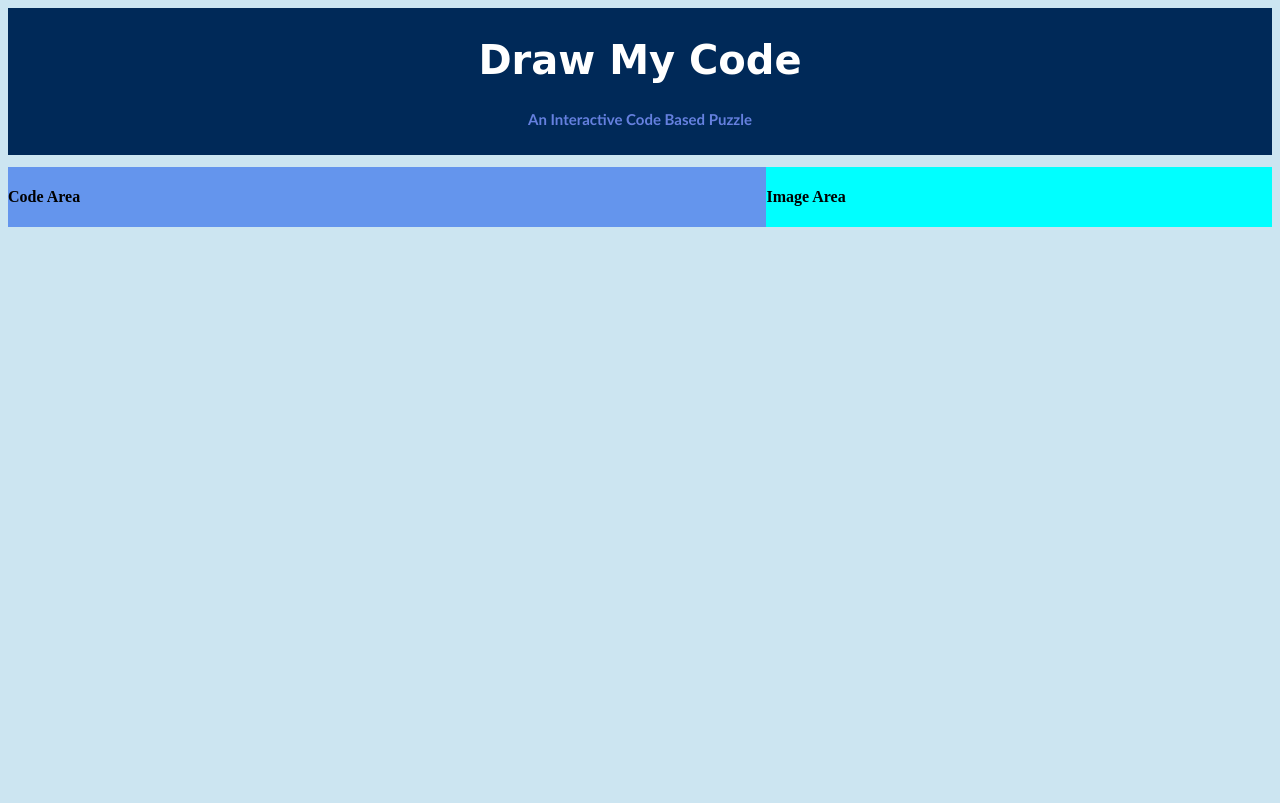
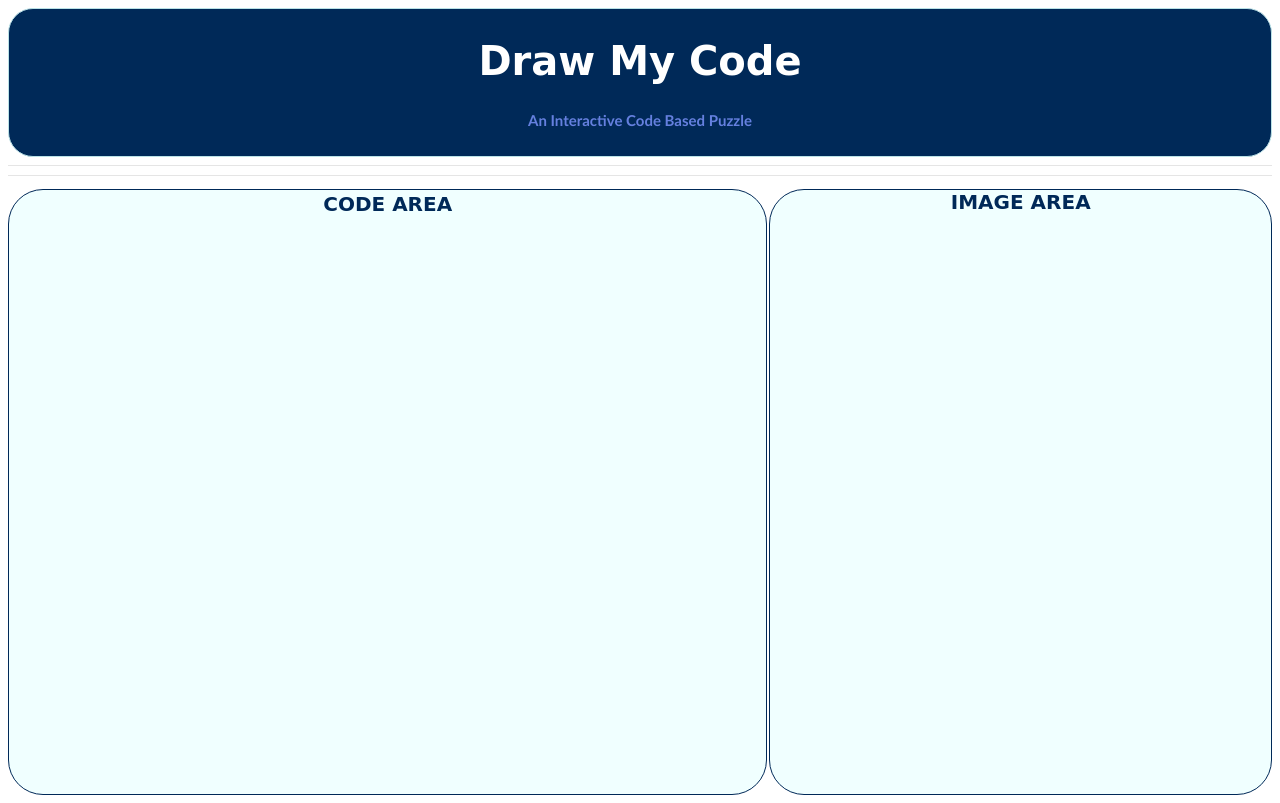
Before and after one commit to arjkashyap/Draw-My-Code, a React (Create React App) app: page / in a window 1280 px wide. Built offline with nearby package versions, Linux system fonts and the light colour scheme.

Commit message:
Game and Image area

```diff
--- a/src/App.css
+++ b/src/App.css
@@ -1,3 +1,10 @@
 .App {
   align-items: center;
 }
+
+.seperator {
+  border: 0;
+  height: 0;
+  border-top: 1px solid rgba(0, 0, 0, 0.1);
+  border-bottom: 1px solid rgba(255, 255, 255, 0.3);
+}
--- a/src/App.js
+++ b/src/App.js
@@ -7,6 +7,8 @@ function App() {
   return (
     <div className="App">
       <Header />
+      <hr className="seperator" />
+      <hr className="seperator" />
       <GameArea />
     </div>
   );
--- a/src/components/CodeArea.js
+++ b/src/components/CodeArea.js
@@ -6,7 +6,7 @@ import "../css/CodeArea.css";
 function CodeArea() {
   return (
     <div className="CodeArea">
-      <h4> Code Area </h4>
+      <h4 className="code-area-header"> CODE AREA </h4>
     </div>
   );
 }
--- a/src/components/ImageArea.js
+++ b/src/components/ImageArea.js
@@ -6,7 +6,7 @@ import "../css/ImageArea.css";
 function ImageArea() {
   return (
     <div className="ImageArea">
-      <h4> Image Area </h4>
+      <h4 className="image-area-header"> IMAGE AREA </h4>
     </div>
   );
 }
--- a/src/css/CodeArea.css
+++ b/src/css/CodeArea.css
@@ -1,4 +1,20 @@
-.CodeArea{
-    flex: 60%;
-    background-color: cornflowerblue;
+.CodeArea {
+  flex: 50%;
+  justify-content: center;
+  border: rgb(0, 41, 88) solid 1.5px;
+  border-radius: 35px;
+  background-color: azure;
+  margin-right: 1.5px;
+  height: 600px;
+  padding: 2px;
 }
+
+.code-area-header {
+  color: rgb(0, 41, 88);
+  text-align: center;
+  font-weight: bold;
+  font-family: Comic Sans Ms;
+  font-weight: bold;
+  font-size: 20px;
+  margin-top: auto;
+}
--- a/src/css/GameArea.css
+++ b/src/css/GameArea.css
@@ -3,13 +3,12 @@
 */
 
 .GameArea {
-  background-color: white;
+  text-align: center;
   margin-top: 12px;
   align-items: center;
+  height: 60%;
 }
 
 .container {
   display: flex;
-  flex-direction: row;
-  flex-wrap: wrap;
 }
--- a/src/css/Header.css
+++ b/src/css/Header.css
@@ -3,6 +3,8 @@
   align-items: center;
   background-color: rgb(0, 41, 88);
   padding: 2px;
+  border-radius: 25px;
+  border: solid 1px rgb(186, 226, 231);
 }
 
 #header-text {
--- a/src/css/ImageArea.css
+++ b/src/css/ImageArea.css
@@ -1,4 +1,18 @@
-.ImageArea{
-    flex: 40%;
-    background-color: aqua;
+.ImageArea {
+  flex: 30%;
+  justify-content: center;
+  border: rgb(0, 41, 88) solid 1.5px;
+  background-color: azure;
+  border-radius: 35px;
+  margin-left: 0.5px;
 }
+
+.image-area-header {
+  color: rgb(0, 41, 88);
+  text-align: center;
+  font-weight: bold;
+  font-family: Comic Sans MS;
+  font-weight: bold;
+  font-size: 20px;
+  margin-top: auto;
+}
--- a/src/index.css
+++ b/src/index.css
@@ -1,3 +1,3 @@
 html{
-  background-color: #CCE5F1;
+  background-color: white;
 }
```
